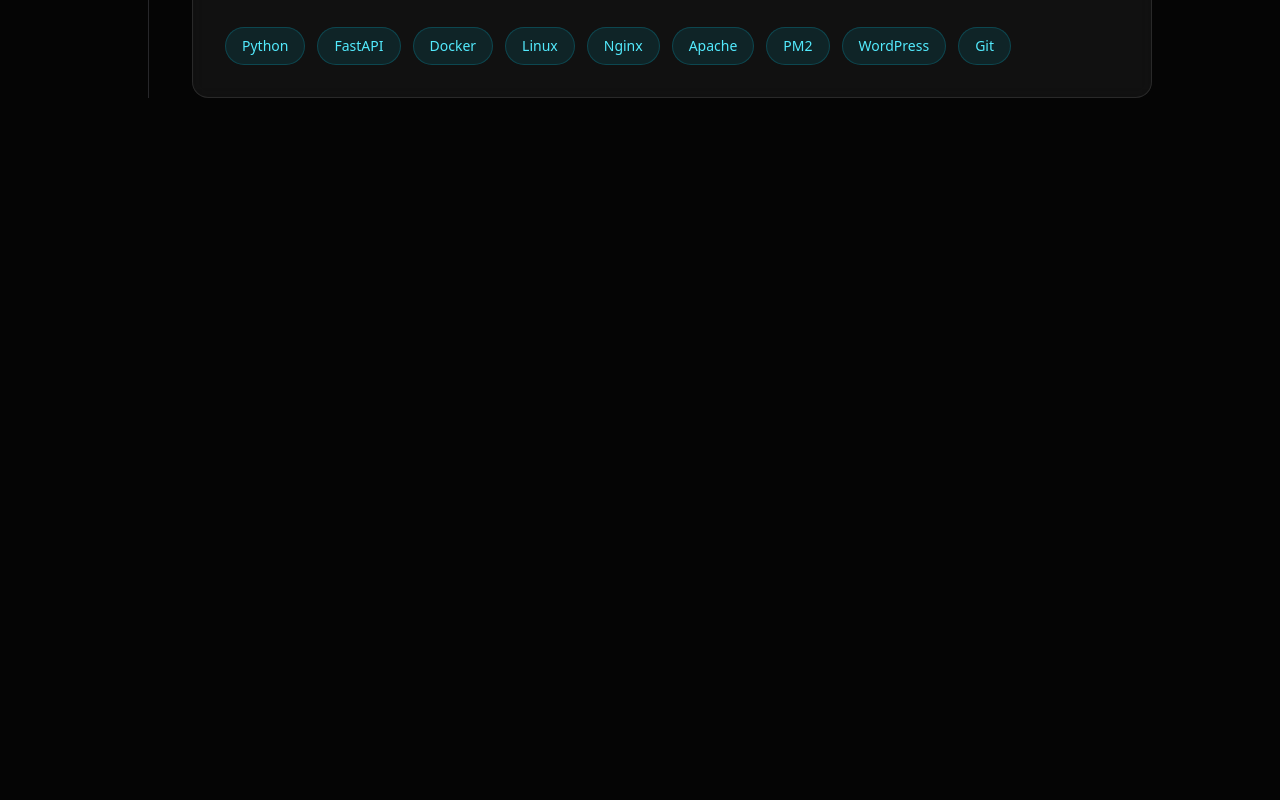
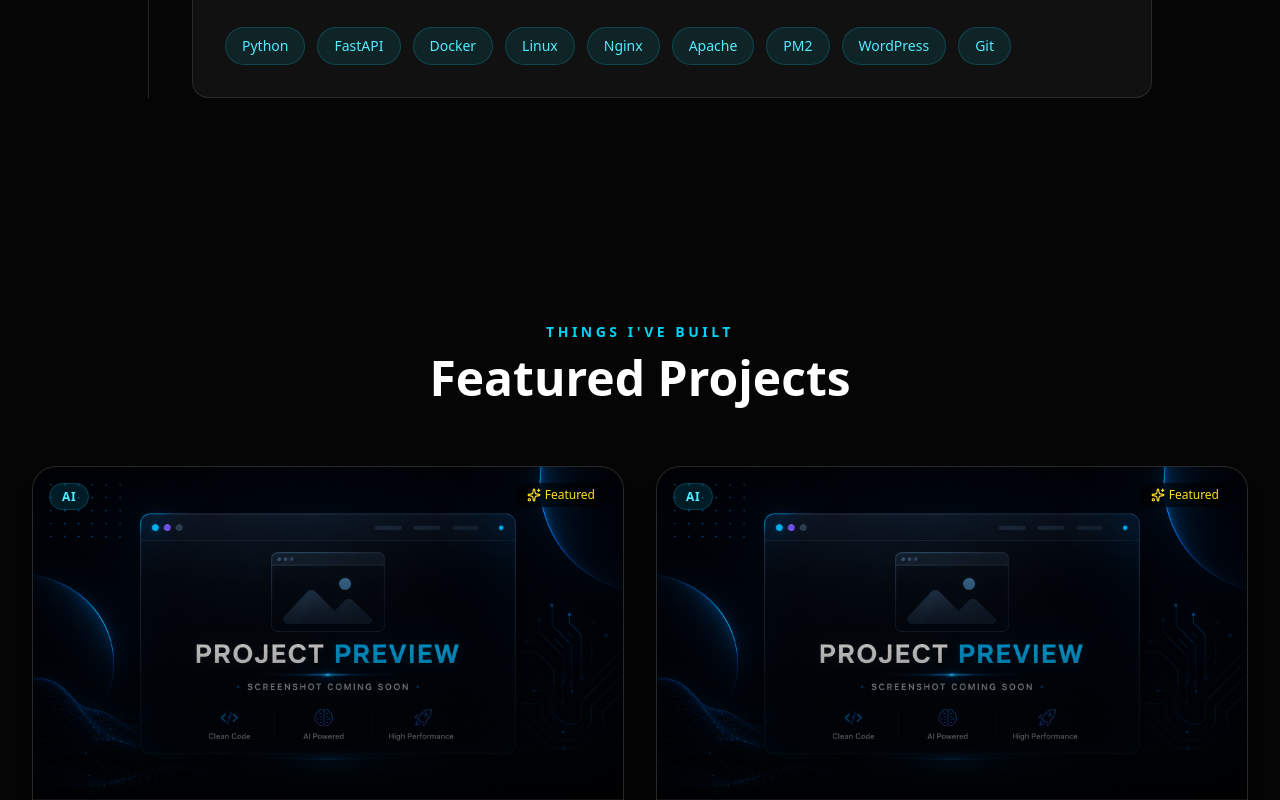
Before and after one commit to Nischal-Chauhan/nischal-portfolio, a Next.js app: page / in a window 1280 px wide. Shown: the part 2000-2800 px from the top of the page. Before the commit the page ends 2210 px from the top, so only its background shows below. Built offline with nearby package versions, Linux system fonts and the light colour scheme.

Commit message:
feat: enhance projects section with premium UI

```diff
--- a/app/page.tsx
+++ b/app/page.tsx
@@ -2,6 +2,7 @@
 import Hero from "@/components/sections/Hero";
 import About from "@/components/sections/About";
 import Experience from "@/components/sections/Experience";
+import Projects from "@/components/sections/Projects";
 
 export default function Home() {
   return (
@@ -10,6 +11,7 @@
       <Hero />
       <About />
       <Experience />
+      <Projects />
     </>
   );
 }
--- /dev/null
+++ b/components/sections/Projects.tsx
@@ -0,0 +1,97 @@
+import Image from "next/image";
+import { ExternalLink, Sparkles } from "lucide-react";
+
+import { portfolio } from "@/data/portfolio";
+
+import Container from "@/components/ui/Container";
+import FadeIn from "@/components/ui/FadeIn";
+import SectionHeading from "@/components/ui/SectionHeading";
+
+export default function Projects() {
+  return (
+    <section id="projects" className="py-28">
+      <Container>
+        <SectionHeading
+          subtitle="Things I've Built"
+          title="Featured Projects"
+        />
+
+        <div className="mt-16 grid gap-8 lg:grid-cols-2">
+          {portfolio.projects.map((project) => (
+            <FadeIn key={project.title}>
+              <article className="group overflow-hidden rounded-3xl border border-white/10 bg-white/5 shadow-xl transition-all duration-500 hover:-translate-y-2 hover:border-cyan-400/40 hover:bg-white/10 hover:shadow-2xl hover:shadow-cyan-500/10">
+                {/* Image */}
+                <div className="relative aspect-video overflow-hidden">
+                  <Image
+                    src={project.image}
+                    alt={project.title}
+                    fill
+                    className="object-cover transition-transform duration-700 group-hover:scale-110"
+                  />
+
+                  {/* Gradient Overlay */}
+                  <div className="absolute inset-0 bg-gradient-to-t from-black/80 via-black/20 to-transparent" />
+
+                  {/* Category Badge */}
+                  <div className="absolute left-4 top-4">
+                    <span className="rounded-full border border-cyan-400/20 bg-cyan-500/15 px-3 py-1 text-xs font-semibold uppercase tracking-wider text-cyan-300 backdrop-blur">
+                      {project.category}
+                    </span>
+                  </div>
+
+                  {/* Featured Badge */}
+                  {project.featured && (
+                    <div className="absolute right-4 top-4 flex items-center gap-1 rounded-full bg-black/60 px-3 py-1 text-xs font-medium text-yellow-300 backdrop-blur">
+                      <Sparkles size={14} />
+                      Featured
+                    </div>
+                  )}
+                </div>
+
+                {/* Content */}
+                <div className="space-y-5 p-6">
+                  <div>
+                    <h3 className="text-2xl font-bold text-white">
+                      {project.title}
+                    </h3>
+
+                    <p className="mt-3 text-base leading-7 text-zinc-400">
+                      {project.description}
+                    </p>
+                  </div>
+
+                  {/* Technologies */}
+                  <div className="flex flex-wrap gap-2">
+                    {project.technologies.map((tech) => (
+                      <span
+                        key={tech}
+                        className="rounded-full border border-cyan-400/20 bg-cyan-500/10 px-3 py-1 text-xs font-medium text-cyan-300"
+                      >
+                        {tech}
+                      </span>
+                    ))}
+                  </div>
+
+                  {/* Live Demo */}
+                  {project.live && (
+                    <div className="pt-2">
+                      <a
+                        href={project.live}
+                        target="_blank"
+                        rel="noopener noreferrer"
+                        className="inline-flex items-center gap-2 text-sm font-medium text-zinc-300 transition hover:text-cyan-400"
+                      >
+                        <ExternalLink size={18} />
+                        Live Demo
+                      </a>
+                    </div>
+                  )}
+                </div>
+              </article>
+            </FadeIn>
+          ))}
+        </div>
+      </Container>
+    </section>
+  );
+}
--- a/data/portfolio.ts
+++ b/data/portfolio.ts
@@ -94,7 +94,55 @@
   },
 ],
 
-  projects: [],
+  projects: [
+  {
+    title: "VisionAttend AI",
+    category: "AI",
+    featured: true,
+    description:
+      "A Smart Face Recognition Attendance & Access Management System built with AI-powered facial recognition, FastAPI, PostgreSQL, Docker, and InsightFace for secure attendance tracking and access control.",
+    technologies: [
+      "Python",
+      "FastAPI",
+      "PostgreSQL",
+      "Docker",
+      "InsightFace",
+      "OpenCV",
+    ],
+    image: "/projects/placeholder.png",
+  },
+
+  {
+    title: "AI Resume ATS Analyzer",
+    category: "AI",
+    featured: true,
+    description:
+      "An AI-powered resume analyzer that evaluates resumes against job descriptions using Google's Gemini AI and provides ATS scores, keyword analysis, and improvement suggestions.",
+    technologies: [
+      "Python",
+      "Streamlit",
+      "Gemini AI",
+      "Docker",
+      "PDF",
+    ],
+    image: "/projects/placeholder.png",
+  },
+
+  {
+    title: "Personal Portfolio",
+    category: "Web",
+    featured: false,
+    description:
+      "A modern portfolio website showcasing my experience, projects, and technical skills, built with Next.js, TypeScript, and Tailwind CSS.",
+    technologies: [
+      "Next.js",
+      "TypeScript",
+      "Tailwind CSS",
+      "Framer Motion",
+    ],
+    image: "/projects/placeholder.png",
+  },
+],
 
   education: [],
 
--- a/types/portfolio.ts
+++ b/types/portfolio.ts
@@ -38,11 +38,13 @@
 
 export interface Project {
   title: string;
+  category: string;
   description: string;
   technologies: string[];
   image: string;
   github?: string;
   live?: string;
+  featured?: boolean;
 }
 
 export interface Education {
```
Also changed, not shown: public/projects/placeholder.png (added).
